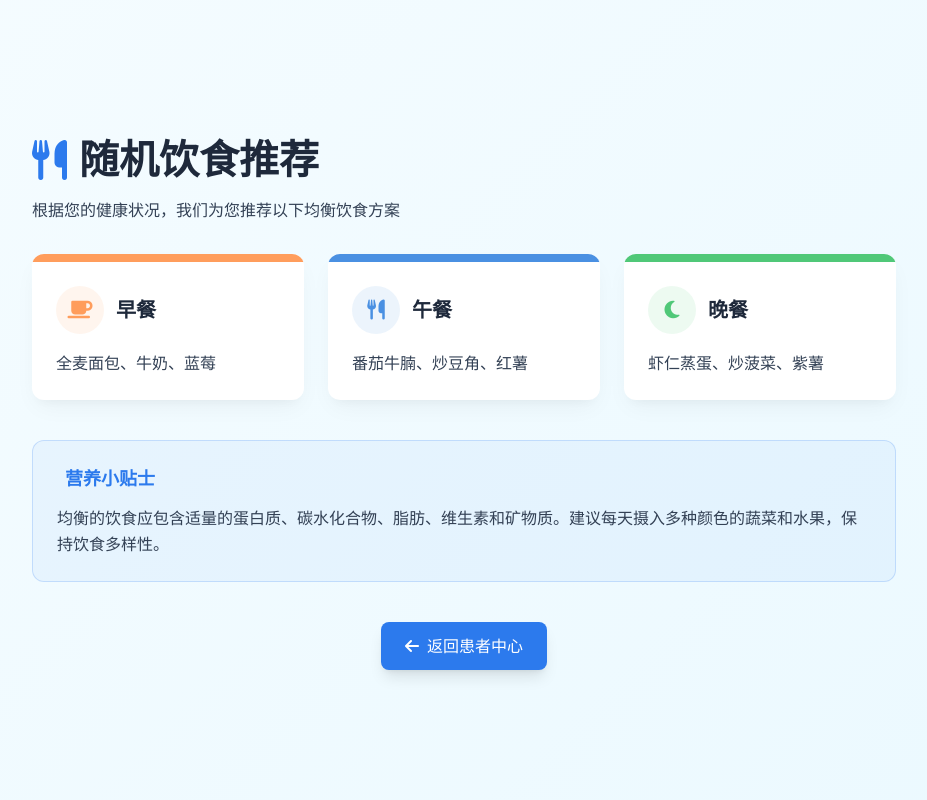
After one commit to VioletEvergardenZz/HospitalSystem, a Django app: page /random_diet_recommendation/ in a window 1280 px wide. The commit adds this page. Shown: the whole page, without its empty margins (176-1103 px from the left). Run offline with Django 4.2, Linux system fonts and the light colour scheme; some libraries are stand-ins or nearby versions.

Commit message:
feat:新增随机饮食模块

```diff
--- a/hospital/url.py
+++ b/hospital/url.py
@@ -32,4 +32,6 @@ urlpatterns = [
     path('patientcancelregistration/<int:register_id>/', PatientCancelRegistrationView.as_view(), name='patient_cancel_registration_process'),
 
     path('ai_health_prediction/', AIHealthPredictionView.as_view(), name='ai_health_prediction'),
+    path('random_diet_recommendation/', RandomDietRecommendationView.as_view(), name='random_diet_recommendation'),
+
 ]
--- a/hospital/views.py
+++ b/hospital/views.py
@@ -11,6 +11,7 @@ import json
 from openai import OpenAI
 import markdown
 from django.conf import settings
+import random
 
 
 # 01选择身份登录
@@ -532,3 +533,26 @@ class AIHealthPredictionView(View):
             'symptoms': symptoms,
             'patient': patient
         })
+
+#20随机饮食
+class RandomDietRecommendationView(View):
+    def get(self, request):
+        diet_options = [
+            [
+                {"type": "breakfast", "title": "早餐", "icon": "fa-coffee", "content": "燕麦粥、水煮蛋、苹果"},
+                {"type": "lunch", "title": "午餐", "icon": "fa-utensils", "content": "清蒸鱼、清炒时蔬、糙米饭"},
+                {"type": "dinner", "title": "晚餐", "icon": "fa-moon", "content": "豆腐汤、凉拌黄瓜、玉米"}
+            ],
+            [
+                {"type": "breakfast", "title": "早餐", "icon": "fa-coffee", "content": "全麦面包、牛奶、蓝莓"},
+                {"type": "lunch", "title": "午餐", "icon": "fa-utensils", "content": "番茄牛腩、炒豆角、红薯"},
+                {"type": "dinner", "title": "晚餐", "icon": "fa-moon", "content": "虾仁蒸蛋、炒菠菜、紫薯"}
+            ],
+            [
+                {"type": "breakfast", "title": "早餐", "icon": "fa-coffee", "content": "蔬菜煎饼、豆浆、橙子"},
+                {"type": "lunch", "title": "午餐", "icon": "fa-utensils", "content": "宫保鸡丁、炒西兰花、藜麦饭"},
+                {"type": "dinner", "title": "晚餐", "icon": "fa-moon", "content": "海带豆腐汤、凉拌生菜、山药"}
+            ]
+        ]
+        random_diet = random.choice(diet_options)
+        return render(request, 'random_diet_recommendation.html', {'diet_items': random_diet})
--- /dev/null
+++ b/static/css/random_diet_recommendation.css
@@ -0,0 +1,15 @@
+        @layer utilities {
+            .content-auto {
+                content-visibility: auto;
+            }
+            .card-shadow {
+                box-shadow: 0 10px 25px -5px rgba(0, 0, 0, 0.05), 0 8px 10px -6px rgba(0, 0, 0, 0.03);
+            }
+            .card-hover {
+                transition: all 0.3s ease;
+            }
+            .card-hover:hover {
+                transform: translateY(-5px);
+                box-shadow: 0 20px 25px -5px rgba(0, 0, 0, 0.1), 0 10px 10px -5px rgba(0, 0, 0, 0.04);
+            }
+        }
--- a/templates/patientcenter.html
+++ b/templates/patientcenter.html
@@ -46,6 +46,9 @@
             <article class="service-card">
                 <a href="/healthtips/">健康小贴士</a>
             </article>
+            <article class="service-card">
+                <a href="/random_diet_recommendation/">随机饮食推荐</a>
+            </article>
         </div>
     </div>
 </body>
--- /dev/null
+++ b/templates/random_diet_recommendation.html
@@ -0,0 +1,87 @@
+<!-- HospitalSystem/templates/random_diet_recommendation.html -->
+<!DOCTYPE html>
+{% load static %}
+<html lang="zh-CN">
+<head>
+    <meta charset="UTF-8">
+    <meta name="viewport" content="width=device-width, initial-scale=1.0">
+    <title>随机饮食推荐</title>
+    <script src="https://cdn.tailwindcss.com"></script>
+    <link href="https://cdnjs.cloudflare.com/ajax/libs/font-awesome/6.7.2/css/all.min.css" rel="stylesheet">
+    <link rel="stylesheet" href="{% static 'css/patientcenter.css' %}">
+    <link rel="stylesheet" href="{% static 'css/random_diet_recommendation.css' %}">
+    <!-- Tailwind 配置 -->
+    <script>
+        tailwind.config = {
+            theme: {
+                extend: {
+                    colors: {
+                        primary: '#2c7aed',
+                        breakfast: '#FF9D5C',
+                        lunch: '#4A90E2',
+                        dinner: '#50C878',
+                        neutral: {
+                            100: '#F8FAFC',
+                            200: '#E2E8F0',
+                            300: '#CBD5E1',
+                            700: '#334155',
+                            900: '#1E293B'
+                        }
+                    },
+                    fontFamily: {
+                        inter: ['Inter', 'system-ui', 'sans-serif'],
+                    },
+                }
+            }
+        }
+    </script>
+</head>
+<body class="font-inter bg-neutral-100 min-h-screen">
+    <div class="max-w-4xl mx-auto px-4 py-8">
+        <!-- 页面标题 -->
+        <header class="mb-8">
+            <h1 class="text-[clamp(1.8rem,5vw,2.5rem)] font-bold text-neutral-900 flex items-center">
+                <i class="fa fa-cutlery text-primary mr-3"></i>
+                随机饮食推荐
+            </h1>
+            <p class="text-neutral-700 mt-2">根据您的健康状况，我们为您推荐以下均衡饮食方案</p>
+        </header>
+        <!-- 饮食推荐卡片 -->
+        <div class="grid grid-cols-1 md:grid-cols-3 gap-6 mb-10">
+            {% for meal in diet_items %}
+            <div class="bg-white rounded-xl overflow-hidden card-shadow card-hover">
+                <div class="h-2 bg-{{ meal.type }}"></div>
+                <div class="p-6">
+                    <div class="flex items-center gap-3 mb-4">
+                        <div class="w-12 h-12 rounded-full bg-{{ meal.type }}/10 flex items-center justify-center text-{{ meal.type }} text-xl">
+                            <i class="fa {{ meal.icon }}"></i>
+                        </div>
+                        <h2 class="text-xl font-bold text-neutral-900">{{ meal.title }}</h2>
+                    </div>
+                    <p class="text-neutral-700 leading-relaxed">
+                        {{ meal.content }}
+                    </p>
+                </div>
+            </div>
+            {% endfor %}
+        </div>
+        <!-- 营养小贴士 -->
+        <div class="bg-primary/5 border border-primary/20 rounded-xl p-6 mb-10">
+            <h3 class="text-lg font-semibold text-primary flex items-center mb-3">
+                <i class="fa fa-lightbulb-o mr-2"></i>
+                营养小贴士
+            </h3>
+            <p class="text-neutral-700 leading-relaxed">
+                均衡的饮食应包含适量的蛋白质、碳水化合物、脂肪、维生素和矿物质。建议每天摄入多种颜色的蔬菜和水果，保持饮食多样性。
+            </p>
+        </div>
+        <!-- 返回按钮 -->
+        <div class="text-center">
+            <a href="/patientcenter/" class="inline-flex items-center bg-primary hover:bg-primary/90 text-white font-medium py-3 px-6 rounded-lg transition-all duration-300 shadow-lg hover:shadow-xl hover:shadow-primary/20 transform hover:-translate-y-1">
+                <i class="fa fa-arrow-left mr-2"></i>
+                返回患者中心
+            </a>
+        </div>
+    </div>
+</body>
+</html>
```
